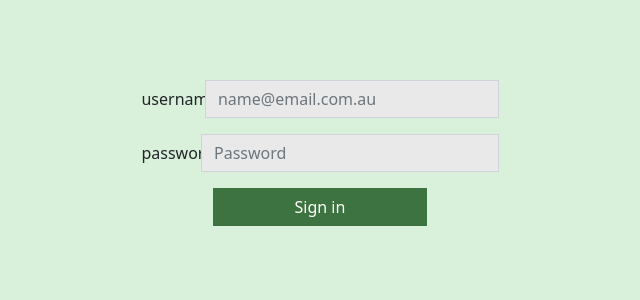
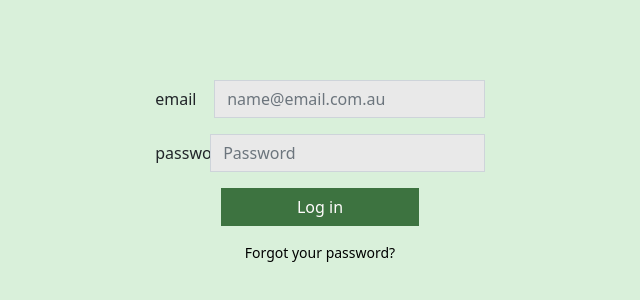
Before and after one commit to Dylan-Mleczko/hyperlink, a React (Create React App) app: page /login in a window 1280 px wide. Shown: the top 300 px of the page, without its empty margins (320-960 px from the left). Built offline with nearby package versions, Linux system fonts and the light colour scheme.

Commit message:
feat: add functionality to log in

```diff
--- a/src/pages/login/login.js
+++ b/src/pages/login/login.js
@@ -5,25 +5,45 @@ import { Link, useNavigate } from 'react-router-dom';
 
 import './styles.css';
 import '../../index.css';
-import { Container } from 'reactstrap';
 
 const Loginplacehold = (props) => {
+  const navigate = useNavigate();
+  const formik = useFormik({
+    initialValues: {
+      email: '',
+      password: '',
+    },
+    validationSchema: Yup.object({
+      email: Yup.string().email('Invalid email format').required('Your email is required'),
+      password: Yup.string().min(8, 'Minimum 8 characters').required('You must enter a password'),
+    }),
+    onSubmit: (values) => {
+      alert(JSON.stringify(values, null, 2));
+      navigate('/gallery');
+    },
+  });
   return (
     <div className="d-flex justify-content-center details-container">
       <div class="d-flex justify-content-center align-items-center m-5">
         <div>
-          <form className="w-300">
+          <form className="w-300" onSubmit={formik.handleSubmit}>
             <div class="row mb-3">
               <label for="inputEmail3" class="col-sm-2 col-form-label">
-                username
+                email
               </label>
               <div class="col-sm-10">
                 <input
                   type="email"
+                  name="email"
+                  value={formik.values.email}
+                  onChange={formik.handleChange}
                   class="form-control form-style"
                   id="inputEmail3"
                   placeholder="name@email.com.au"
                 />
+                {formik.errors.email && formik.touched.email && (
+                  <p className="input-error">{formik.errors.email}</p>
+                )}
               </div>
             </div>
             <div class="d-flex flex-row justify-content-between mb-3">
@@ -33,16 +53,27 @@ const Loginplacehold = (props) => {
               <div class="col-sm-10">
                 <input
                   type="password"
+                  name="password"
+                  value={formik.values.password}
+                  onChange={formik.handleChange}
                   class="form-control form-style"
                   id="inputPassword3"
                   placeholder="Password"
                 />
+                {formik.errors.password && formik.touched.password && (
+                  <p className="input-error">{formik.errors.password}</p>
+                )}
               </div>
             </div>
             <div class="d-flex flex-row justify-content-center">
-              <button type="submit" class="btn auth-button">
-                Sign in
+              <button type="submit" class="btn auth-button" id="login">
+                Log in
               </button>
+            </div>
+            <div className="lh-copy mt3">
+              <Link to="password/reset" className="details-footer">
+                Forgot your password?
+              </Link>
             </div>
           </form>
         </div>
```
